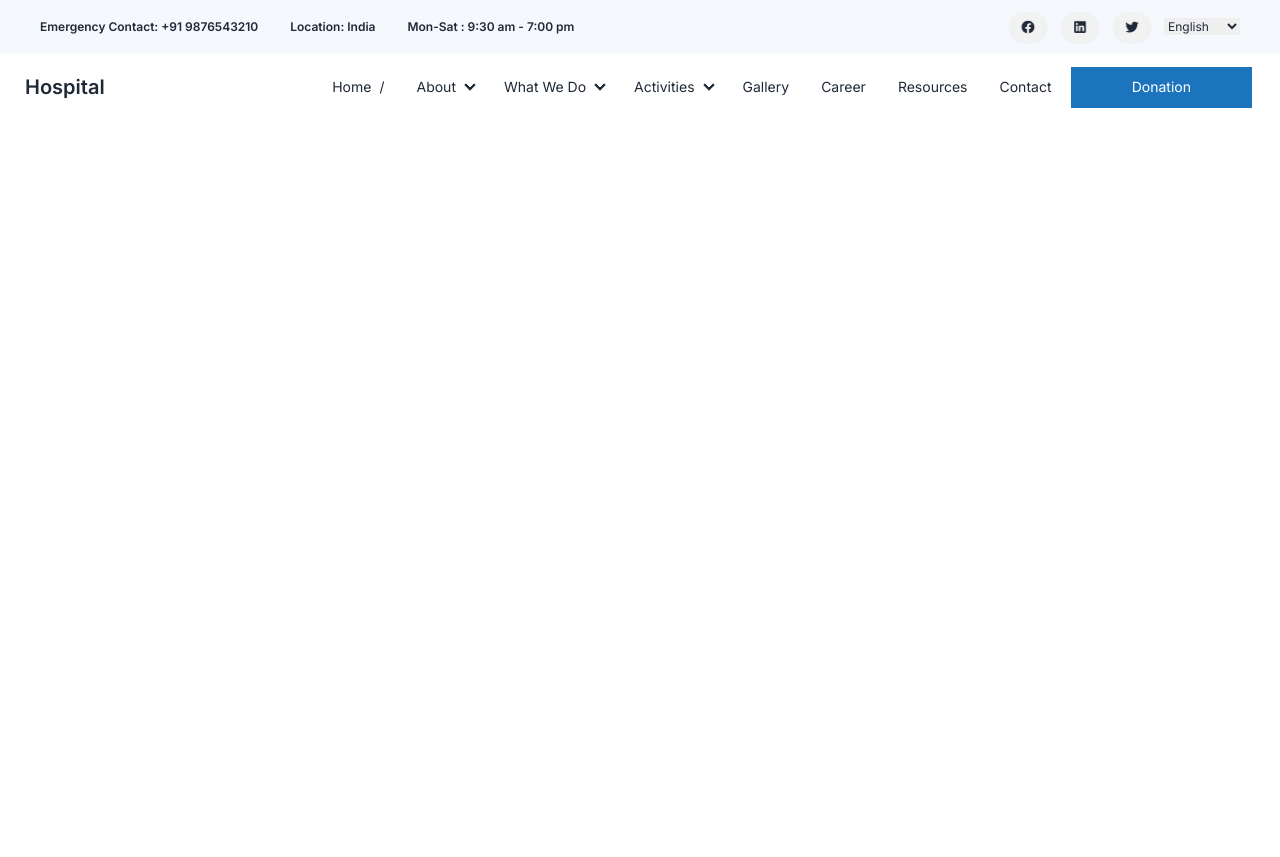
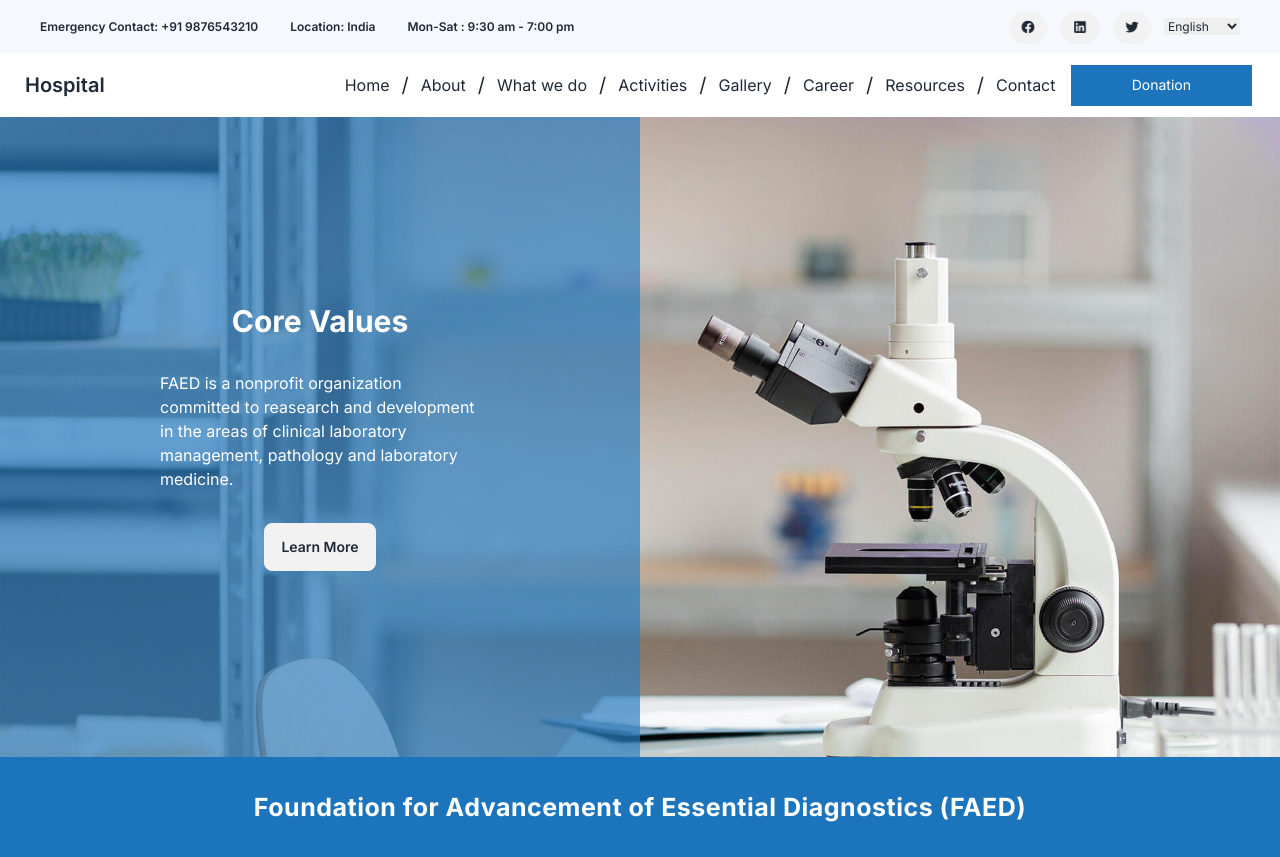
Before and after one commit to shamim1992/hospital, a Next.js app: page / in a window 1280 px wide. Before the commit the page ends 800 px from the top, so only its background shows below. Built offline with nearby package versions, Linux system fonts and the light colour scheme.

Commit message:
hero-section

```diff
--- a/src/app/globals.css
+++ b/src/app/globals.css
@@ -6,32 +6,3 @@
   background-color: #F5F8FD;
   height: 53px;
 }
-
-.donation-btn {
-  background-color: #1C75BC;
-  width: 180.52px;
-  height: 41px;
-  top: 73.5px;
-  left: 1648.48px;
-  padding: 9.5px 25px 10.5px 25px;
-  gap: 0px;
-  opacity: 0px;
-  text-align: center;
-  color: #F5F8FD;
-  margin-right: 20px;
-}
-@media (max-width: 768px)  {
-  .donation-btn {
-    background-color: #1C75BC;
-    width: 100.52px;
-    height: 41px;
-    top: 73.5px;
-    left: 1648.48px;
-    padding: 9.5px 25px 10.5px 25px;
-    gap: 0px;
-    opacity: 0px;
-    text-align: center;
-    color: #F5F8FD;
-
-  }
-}
--- a/src/app/page.tsx
+++ b/src/app/page.tsx
@@ -1,9 +1,9 @@
-
+import HeroSection from '@/components/hero/HeroSection'
 
 export default function Home() {
   return (
     <main className="">
-
+    <HeroSection/>
     </main>
   );
 }
--- /dev/null
+++ b/src/components/header/Header.css
@@ -0,0 +1,27 @@
+.donation-btn {
+    background-color: #1C75BC !important;
+    width: 180.52px;
+    height: 41px;
+    top: 73.5px;
+    left: 1648.48px;
+    padding: 9.5px 25px 10.5px 25px;
+    gap: 0px;
+    opacity: 0px;
+    text-align: center;
+    color: #F5F8FD;
+    margin-right: 20px;
+  }
+  @media (max-width: 768px)  {
+    .donation-btn {
+      background-color: #1C75BC;
+      width: 100.52px;
+      height: 41px;
+      top: 73.5px;
+      left: 1648.48px;
+      gap: 0px;
+      opacity: 0px;
+      text-align: center;
+      color: #F5F8FD;
+
+    }
+  }
--- a/src/components/header/Header.js
+++ b/src/components/header/Header.js
@@ -1,4 +1,5 @@
 import React from "react";
+import './Header.css'
 
 import {
   FaFacebook,
@@ -124,9 +125,9 @@ const Header = () => {
           <a className="btn btn-ghost text-xl">Hospital</a>
         </div>
         <div className="navbar-center hidden lg:flex">
-          <ul className="menu menu-horizontal px-1">
+          {/* <div className="menu menu-horizontal px-1">
             <li>
-              <a>Home <span>/</span></a>
+              <a>Home</a>
             </li>
             <li>
               <details>
@@ -179,10 +180,21 @@ const Header = () => {
             <li>
               <a>Contact</a>
             </li>
-          </ul>
+          </div> */}
+          <div className="flex gap-3 px-4 items-center ">
+            <div><a href="">Home</a></div><span className="text-xl">/</span>
+            <div><a href="">About</a></div><span className="text-xl">/</span>
+            <div><a href="">What we do</a></div><span className="text-xl">/</span>
+            <div><a href="">Activities</a></div><span className="text-xl">/</span>
+            <div><a href="">Gallery</a></div><span className="text-xl">/</span>
+            <div><a href="">Career</a></div><span className="text-xl">/</span>
+            <div><a href="">Resources</a></div><span className="text-xl">/</span>
+            <div><a href="">Contact</a></div>
+
           </div>
-        <div className="navbar-end donation-btn">
-          <button className="   sm:px-2 lg:px-9 text-white sm:btn-sm ">Donation</button>
+        </div>
+        <div className="navbar-end donation-btn text-center">
+          <button className="sm:px-2 lg:px-9 text-white  sm:btn-sm ">Donation</button>
         </div>
       </div>
       {/* Main menu end */}
--- /dev/null
+++ b/src/components/hero/HeroSection.css
@@ -0,0 +1,24 @@
+.hero-section{
+    background-image: url('../../../public/hero.jpeg');
+    background-repeat: no-repeat;
+    background-size: cover;
+}
+.hero-text {
+    background-color: #2a7dc1ae;
+}
+.hero-bottom{
+   display: flex;
+   justify-content: center;
+   align-items: center;
+    text-align: center;
+   color: white;
+    height: 100px;
+    background-color: #1C75BC;
+
+font-size: 25px;
+font-weight: 700;
+line-height: 50px;
+letter-spacing: 0.5px;
+text-align: center;
+
+}
--- /dev/null
+++ b/src/components/hero/HeroSection.js
@@ -0,0 +1,21 @@
+import React from 'react'
+import './HeroSection.css'
+
+const HeroSection = () => {
+  return (
+    <div className='h-[80vh] bg-gray-400 hero-section'>
+      <div className='h-[80vh] w-[50vw] hero-text flex flex-col items-center justify-center px-40'>
+        <h1 className='text-3xl text-white font-bold text-center'>Core Values</h1>
+        <p className='text-white my-8'>FAED is a nonprofit organization committed to reasearch and development
+          in the areas of clinical laboratory management,
+          pathology and laboratory medicine.</p>
+          <button className='btn'>Learn More</button>
+      </div>
+      <div className='hero-bottom'>
+        <h1>Foundation for Advancement of Essential Diagnostics (FAED)</h1>
+      </div>
+    </div>
+  )
+}
+
+export default HeroSection
```
Also changed, not shown: public/doctor.png (added), public/hero.jpeg (added). Lines whose indentation alone changed are shown as unchanged.
